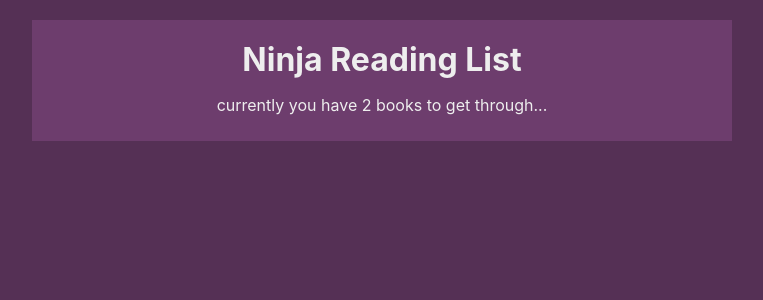
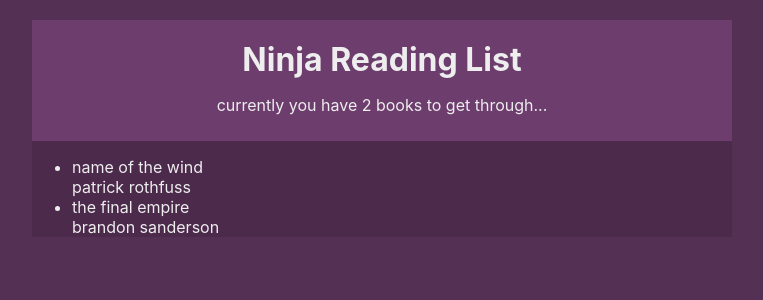
Before and after one commit to taichi-t/prototype_booklist, a React (Create React App) app: page / in a window 1280 px wide. Shown: the top 300 px of the page, without its empty margins (258-1021 px from the left). Built offline with nearby package versions, Linux system fonts and the light colour scheme.

Commit message:
create: BookDetails and BookList components

```diff
--- a/src/App.js
+++ b/src/App.js
@@ -1,12 +1,14 @@
 import React from "react";
 import BookContextProivider from "./contexts/BookContext";
 import Navbar from "./components/Navbar";
+import { BookList } from "./components/BookList";
 
 function App() {
   return (
     <div className="App">
       <BookContextProivider>
         <Navbar />
+        <BookList />
       </BookContextProivider>
     </div>
   );
--- /dev/null
+++ b/src/components/BookDetails.jsx
@@ -0,0 +1,14 @@
+import React, { useContext } from "react";
+import { BookContext } from "../contexts/BookContext";
+
+export const BookDetails = ({ book }) => {
+  const { removeBook } = useContext(BookContext);
+  return (
+    <li>
+      <div className="title">{book.title}</div>
+      <div className="author">{book.author}</div>
+    </li>
+  );
+};
+
+export default BookDetails;
--- /dev/null
+++ b/src/components/BookList.jsx
@@ -0,0 +1,18 @@
+import React, { useContext } from "react";
+import { BookContext } from "../contexts/BookContext";
+import BookDetails from "./BookDetails";
+
+export const BookList = () => {
+  const { books } = useContext(BookContext);
+  return books.length ? (
+    <div className="book-list">
+      <ul>
+        {books.map((book) => {
+          return <BookDetails book={book} key={book.id} />;
+        })}
+      </ul>
+    </div>
+  ) : (
+    <div className="empty">No books to read. Hello free time :)</div>
+  );
+};
```
Also changed, not shown: src/components/BookDetail.jsx (deleted).
